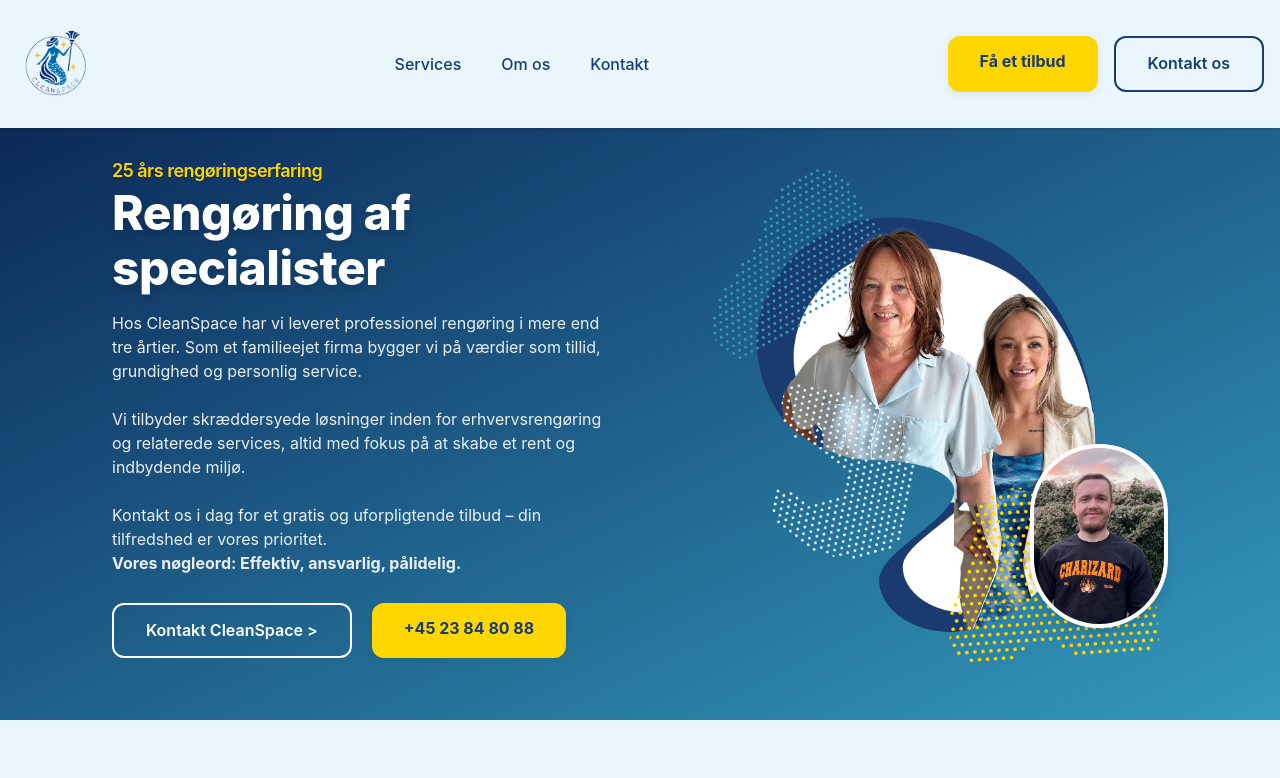
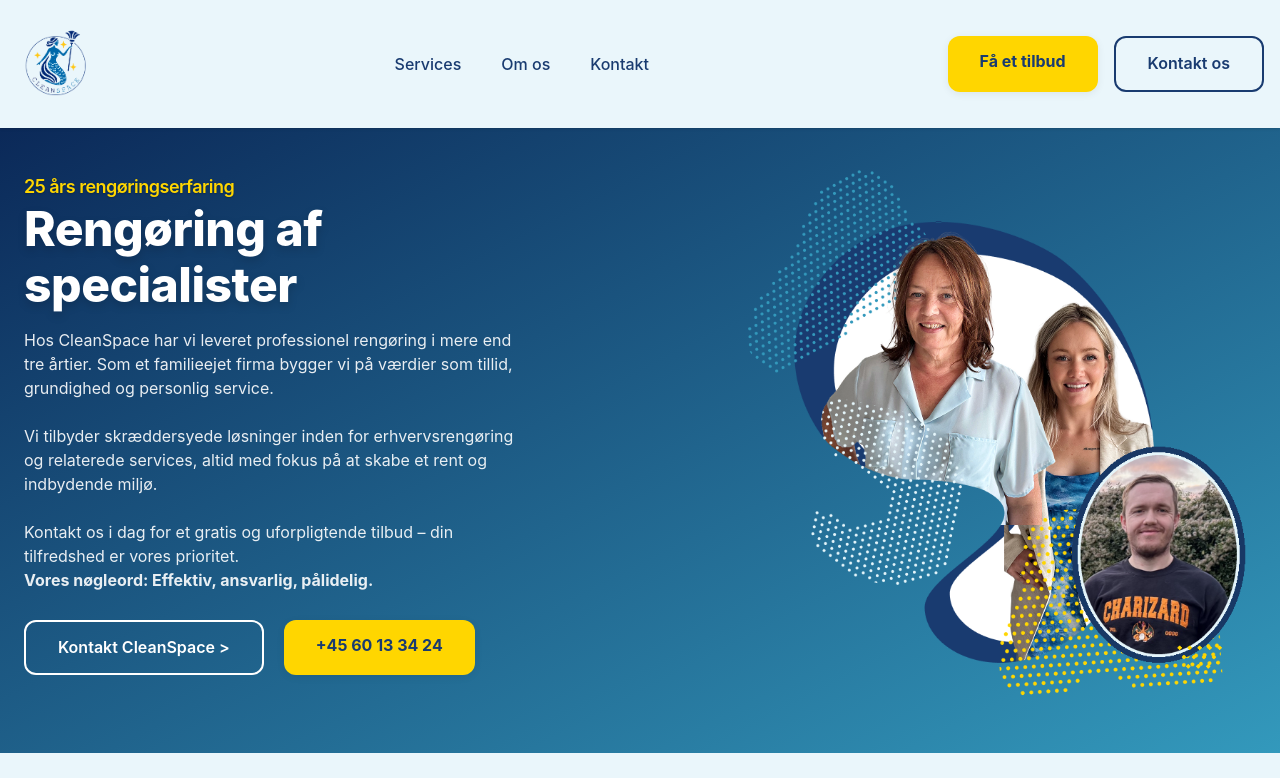
Before and after one commit to Julievogh/cleanspace-newsite, a Next.js app: page / in a window 1280 px wide. Shown: the top 778 px of the page. Built offline with nearby package versions, Linux system fonts and the light colour scheme.

Commit message:
Opdater teamfoto og telefonnummer på forsiden

```diff
--- a/app/components/Hero.jsx
+++ b/app/components/Hero.jsx
@@ -1,26 +1,25 @@
+import Image from "next/image";
 import Button from "./Button";
-import Image from "next/image";
 
 export default function Hero() {
   return (
     <section
-      aria-label="Hero sektion - Rengøring af specialister"
-      className="hero-gradient relative w-full text-white min-h-[600px] flex items-center py-14 overflow-hidden"
+      aria-label="Rengøring af specialister"
+      className="hero-gradient relative flex min-h-[600px] w-full items-center overflow-hidden py-14 text-white"
       style={{
         background: "linear-gradient(to bottom right, #0a2656, #3399bc)",
       }}
     >
-      <div className="grid grid-cols-1 md:grid-cols-12 items-center relative max-w-[1300px] mx-auto px-6 gap-8">
-        {/* Venstre: tekst og knapper */}
-        <div className="md:col-span-6 z-10">
+      <div className="relative mx-auto grid w-full max-w-[1300px] grid-cols-1 items-center gap-8 px-6 md:grid-cols-12">
+        <div className="z-10 md:col-span-6">
           <span className="overskrift">25 års rengøringserfaring</span>
 
-          <h1 className="text-[48px] md:text-[72px] font-extrabold leading-[1.1] tracking-[-0.5px] drop-shadow-lg mb-4">
+          <h1 className="mb-4 text-[48px] font-extrabold leading-[1.1] tracking-[-0.5px] drop-shadow-lg md:text-[72px]">
             Rengøring af <br />
             specialister
           </h1>
 
-          <p className="mb-7 text-base text-white/90 max-w-lg">
+          <p className="mb-7 max-w-lg text-base text-white/90">
             Hos CleanSpace har vi leveret professionel rengøring i mere end tre
             årtier. Som et familieejet firma bygger vi på værdier som tillid,
             grundighed og personlig service.
@@ -37,41 +36,31 @@ export default function Hero() {
             <strong>Vores nøgleord: Effektiv, ansvarlig, pålidelig.</strong>
           </p>
 
-          <div className="flex gap-5 mt-7">
+          <div className="mt-7 flex flex-wrap gap-5">
             <Button as="a" href="#contact" variant="third">
               Kontakt CleanSpace &gt;
             </Button>
             <Button
+              as="a"
+              href="tel:+4560133424"
               variant="primary"
-              as="a"
-              href="tel:+4523848088"
               className="rounded-2xl px-6 py-3 shadow-lg"
             >
-              +45 23 84 80 88
+              +45 60 13 34 24
             </Button>
           </div>
         </div>
 
-        {/* Højre: billede */}
-        <div className="md:col-span-6 flex justify-end">
-          <div className="relative aspect-square w-full max-w-[560px]">
+        <div className="flex justify-center md:col-span-6 md:justify-end">
+          <div className="relative aspect-[785/764] w-full max-w-[560px]">
             <Image
-              src="/images/Hero2.png"
-              alt="Professionelt rengøringsteam"
+              src="/images/cleanspace-team-original.png"
+              alt="CleanSpace-teamet med Nicolaj i portrættet nederst til højre"
               fill
-              className="object-contain z-10"
-              sizes="(max-width: 767px) 90vw, 45vw"
+              sizes="(max-width: 767px) calc(100vw - 48px), (max-width: 1300px) 45vw, 560px"
+              className="object-contain"
               priority
             />
-            <div className="absolute bottom-[7%] right-0 z-20 aspect-[3/4] w-[27%] overflow-hidden rounded-full border-4 border-white bg-white shadow-lg">
-              <Image
-                src="/images/team-portraet.jpeg"
-                alt="Portræt af en person fra CleanSpace"
-                fill
-                sizes="(max-width: 767px) 25vw, 150px"
-                className="object-cover object-[center_32%]"
-              />
-            </div>
           </div>
         </div>
       </div>
```
Also changed, not shown: public/images/cleanspace-team-original.png (added).
